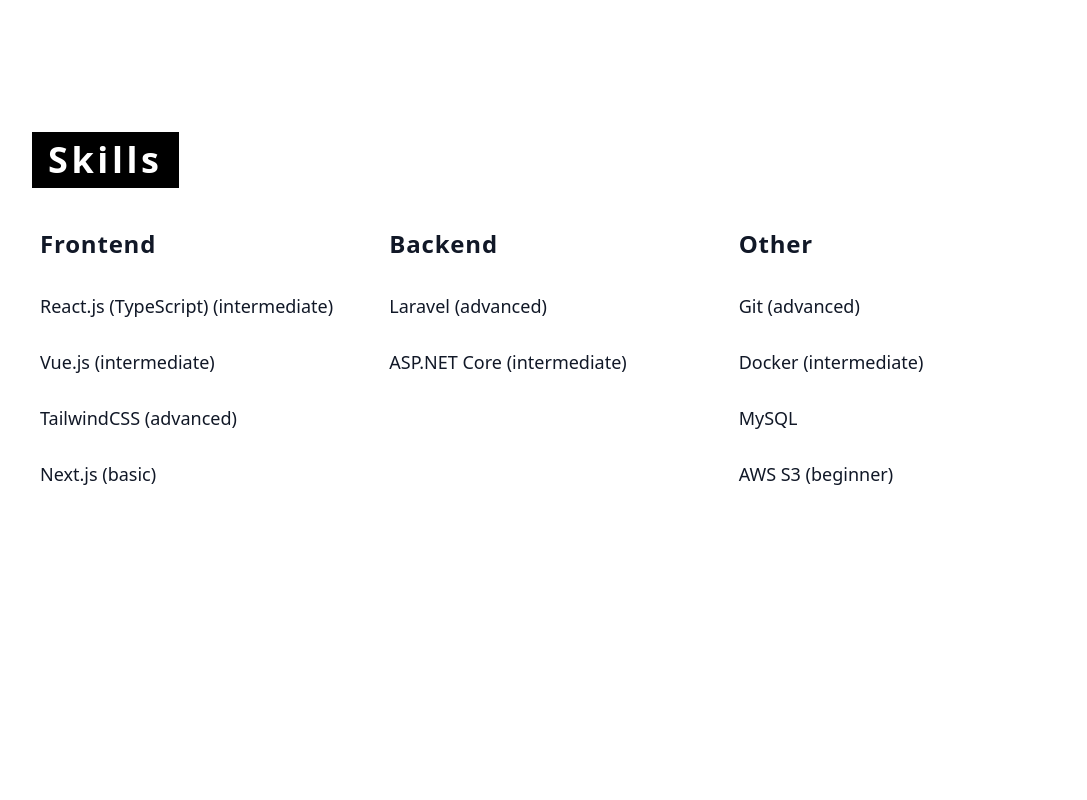
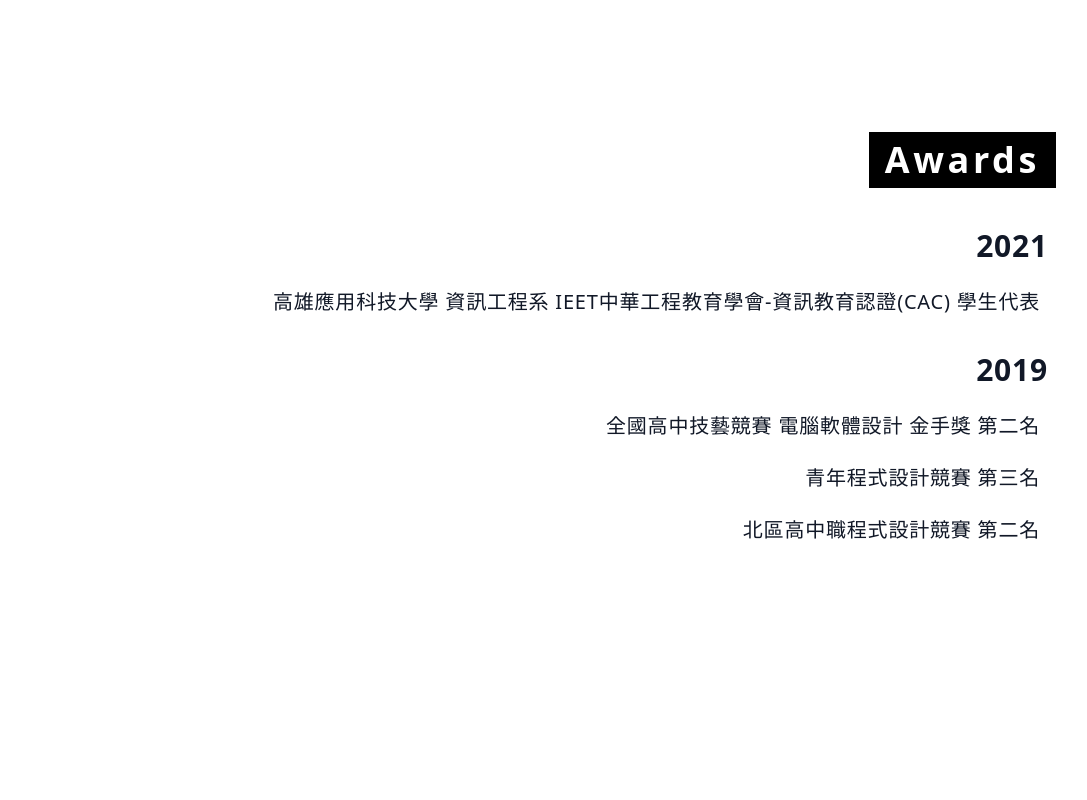
Before and after one commit to Kevin-MoonNight/profile, a Next.js app: page / in a window 1280 px wide. Shown: the part 700-1500 px from the top of the page, without its empty margins (96-1183 px from the left). Built offline with nearby package versions, Linux system fonts and the light colour scheme.

Commit message:
feat:Add Awards page

```diff
--- /dev/null
+++ b/components/Awards.tsx
@@ -0,0 +1,54 @@
+import Container from "./container";
+
+interface AwardProps {
+    year: number,
+    awards: string[]
+};
+
+const AwardItems: AwardProps[] = [
+    {
+        year: 2021,
+        awards: [
+            "高雄應用科技大學 資訊工程系 IEET中華工程教育學會-資訊教育認證(CAC) 學生代表"
+        ]
+    },
+    {
+        year: 2019,
+        awards: [
+            "全國高中技藝競賽 電腦軟體設計 金手獎 第二名",
+            "青年程式設計競賽 第三名",
+            "北區高中職程式設計競賽 第二名"
+        ]
+    }
+];
+
+const Awards = () => {
+    return (
+        <Container className="flex justify-center">
+            <div className="w-full max-w-5xl select-none">
+                <div className="font-sans antialiased leading-normal tracking-wider text-right text-gray-900">
+                    <h2 className="px-4 py-2 ml-auto text-4xl font-bold tracking-widest text-white bg-black max-w-min">
+                        Awards
+                    </h2>
+                    <ul className="mt-8 space-y-3 font-normal">
+                        {AwardItems.map((item: AwardProps) => (
+                            <li key={item.year} className="p-2">
+                                <p className="text-3xl font-semibold">{item.year}</p>
+
+                                <div className="mt-4 space-y-2 text-xl">
+                                    {item.awards.map((award: string) => (
+                                        <p key={award} className="p-2 ml-4">
+                                            {award}
+                                        </p>
+                                    ))}
+                                </div>
+                            </li>
+                        ))}
+                    </ul>
+                </div>
+            </div>
+        </Container>
+    );
+};
+
+export default Awards;
--- a/pages/index.tsx
+++ b/pages/index.tsx
@@ -1,5 +1,6 @@
 import type { NextPage } from 'next';
 import Head from 'next/head';
+import Awards from '../components/Awards';
 import Profile from '../components/profile';
 import Skills from '../components/skills';
 
@@ -14,6 +15,8 @@
 
 			<Profile />
 
+			<Awards />
+
 			<Skills />
 		</div>
 	)
```
